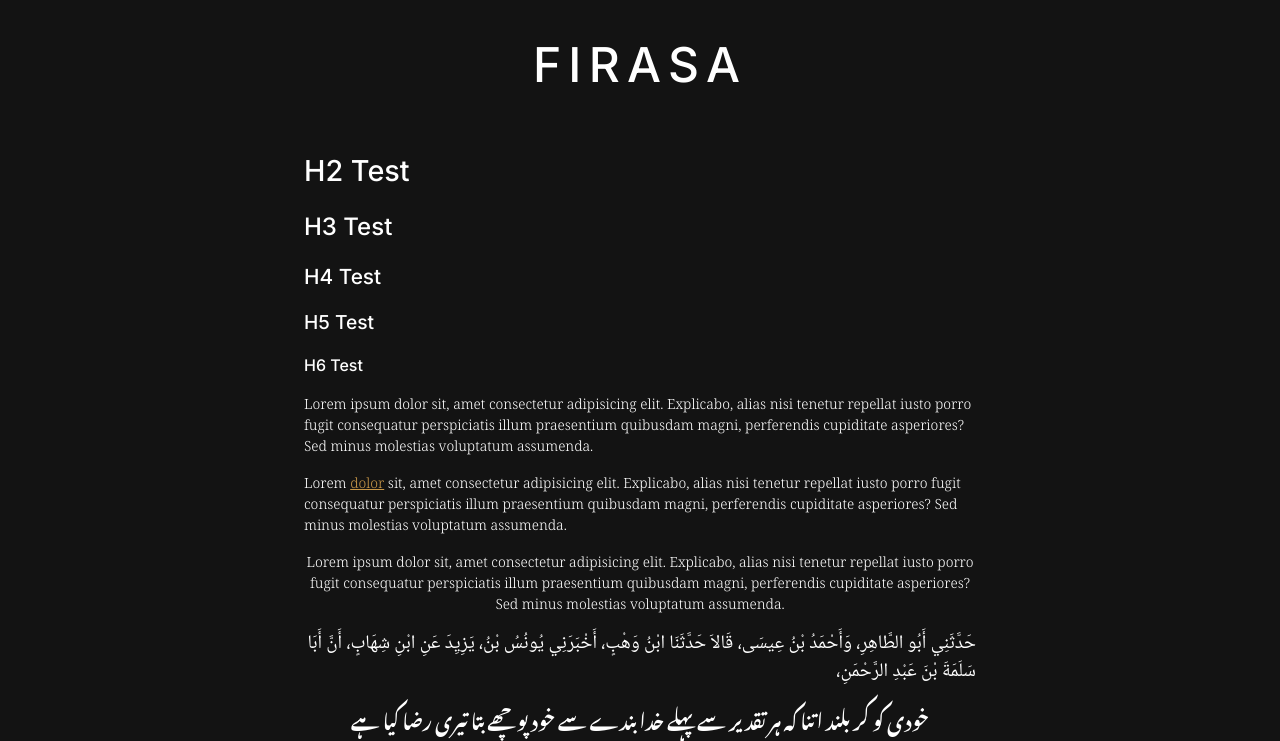
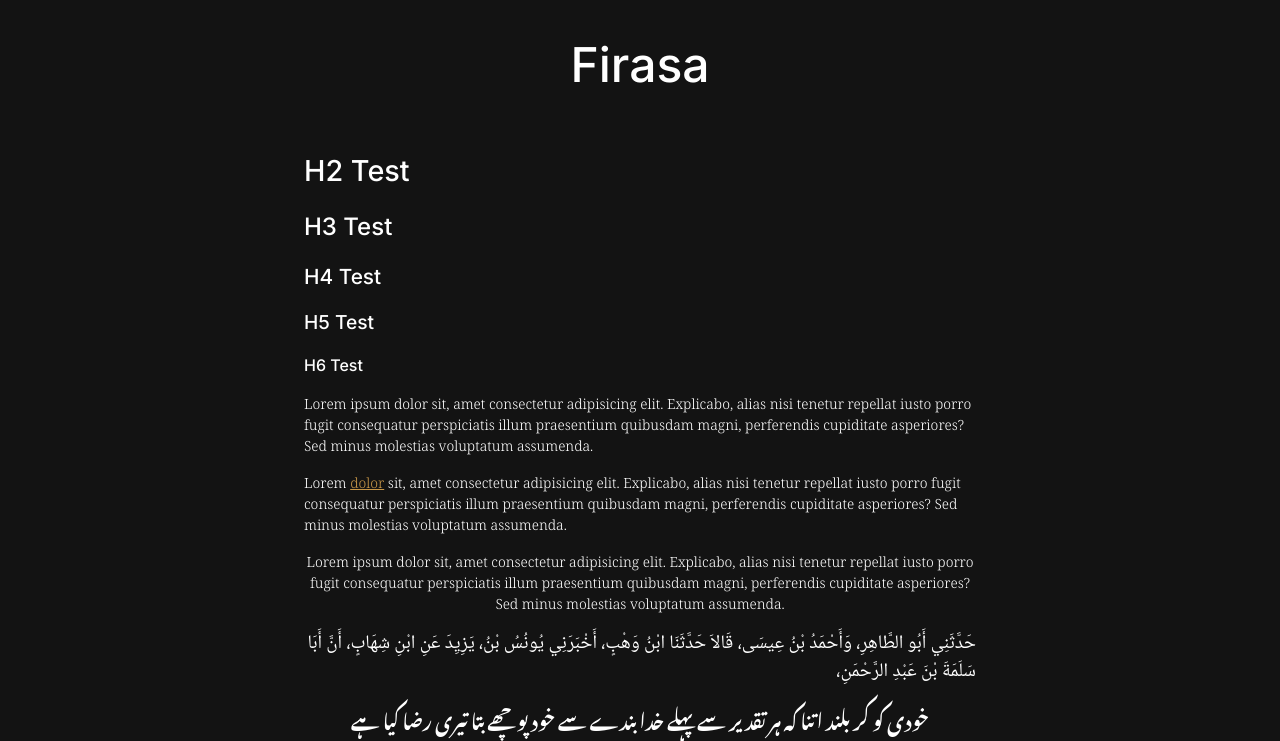
Before and after one commit to LPsyCongroo/fira, a plain HTML site: page index.html in a window 1280 px wide. Shown: the part 105-846 px from the top of the page. Drawn offline with nearby package versions, Linux system fonts and the light colour scheme; a web font is replaced by a local one.

Commit message:
Fix typography

```diff
--- a/style.css
+++ b/style.css
@@ -44,8 +44,6 @@
 
 h1 {
   font-size: 3rem;
-  text-transform: uppercase;
-  letter-spacing: 0.45rem;
 }
 h2 {
   font-size: 1.8rem;
```
